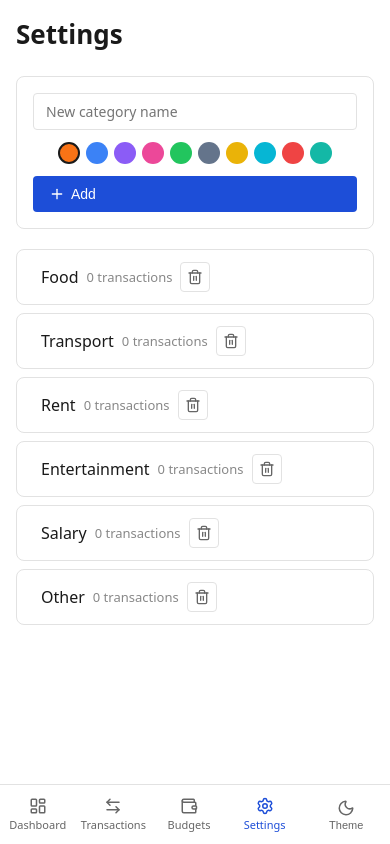
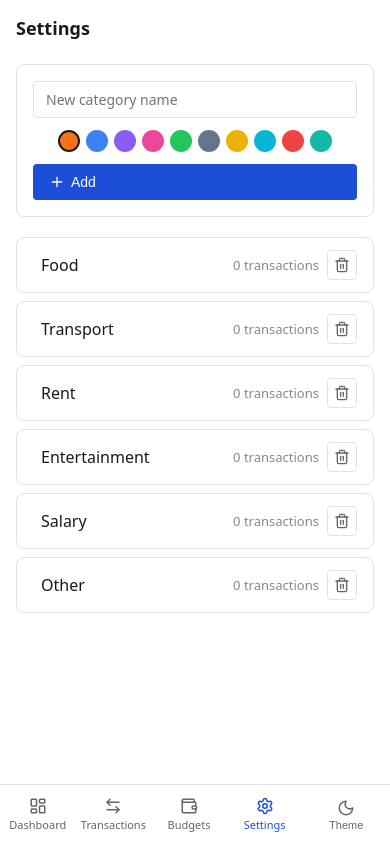
Before and after one commit to Palvett/Expense_tracker, a React (Vite) app: page /settings in a window 390 px wide. Built offline with nearby package versions, Linux system fonts and the light colour scheme.

Commit message:
changed header font size for mobile display

```diff
--- a/src/features/categories/CategoryManager.css
+++ b/src/features/categories/CategoryManager.css
@@ -105,3 +105,13 @@
     margin-left: 0;
   }
 }
+
+@media (max-width: 767px) {
+  .category-row {
+    gap: 8px;
+  }
+
+  .category-usage {
+    margin-left: auto;
+  }
+}
--- a/src/index.css
+++ b/src/index.css
@@ -170,4 +170,8 @@ a {
     grid-template-columns: 1fr;
     width: 100%;
   }
+
+  .page-title {
+    font-size: 18px;
+  }
 }
```
